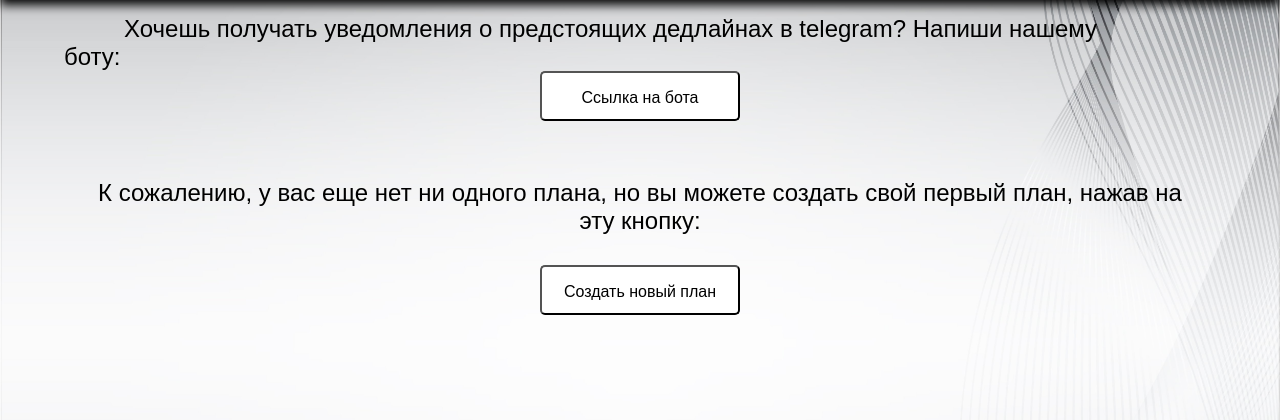
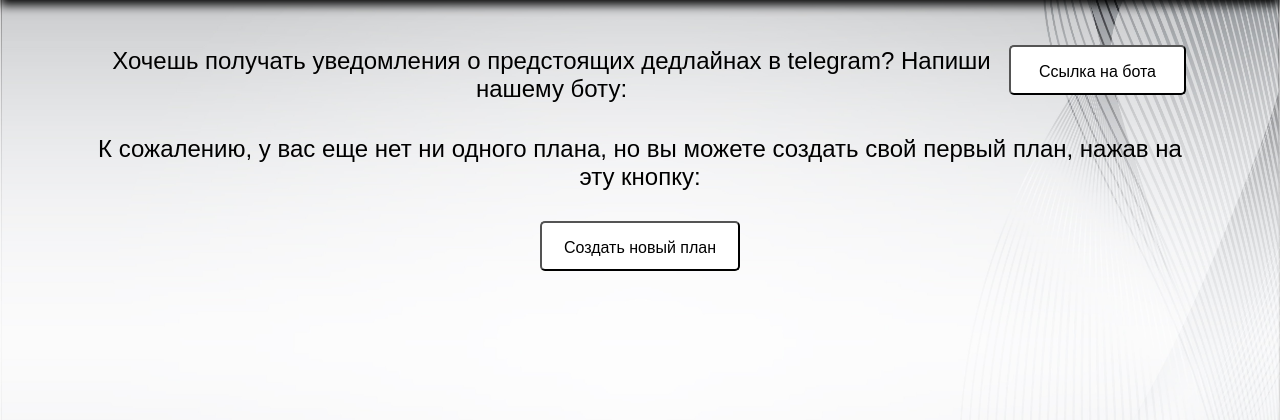
Before and after one commit to sudmit0802/BIP, a Flask app: template templates/main.html in a window 1280 px wide. Shown: the part 49-469 px from the top of the page. Run offline with Flask 3, Linux system fonts and the light colour scheme; the template is opened without the code that fills it: values that come from a table or form of the project are taken from there, others are empty; the visitor is signed in with stand-in values (Sample User, id 1); some libraries are stand-ins or nearby versions.

Commit message:
very small fixes

```diff
--- a/templates/main.html
+++ b/templates/main.html
@@ -28,10 +28,16 @@
   </header>
 
   <div style="padding: 5%;">
-    <sm style="margin: 60px; text-align: center; font-size:24px">Хочешь получать уведомления о предстоящих дедлайнах в
-      telegram? Напиши нашему боту:</sm>
-    <a style="margin: 30px" href="https://t.me/ddak_notification_bot?start=code"><button class="button">Ссылка на
-        бота</button></a>
+    <smh
+      style="margin: 30px; text-align: center; font-size:24px; display: flex; justify-content: center; align-items: center;">
+      <sm>Хочешь получать уведомления о предстоящих
+        дедлайнах в
+        telegram? Напиши нашему боту:</sm>
+      <button class="button" type="button" onclick="window.open('https://t.me/ddak_notification_bot?start=code')">Ссылка
+        на
+        бота</button>
+    </smh>
+
     <form method="POST">
       {{ form.csrf_token }}
       {% if not form.data %}
```
